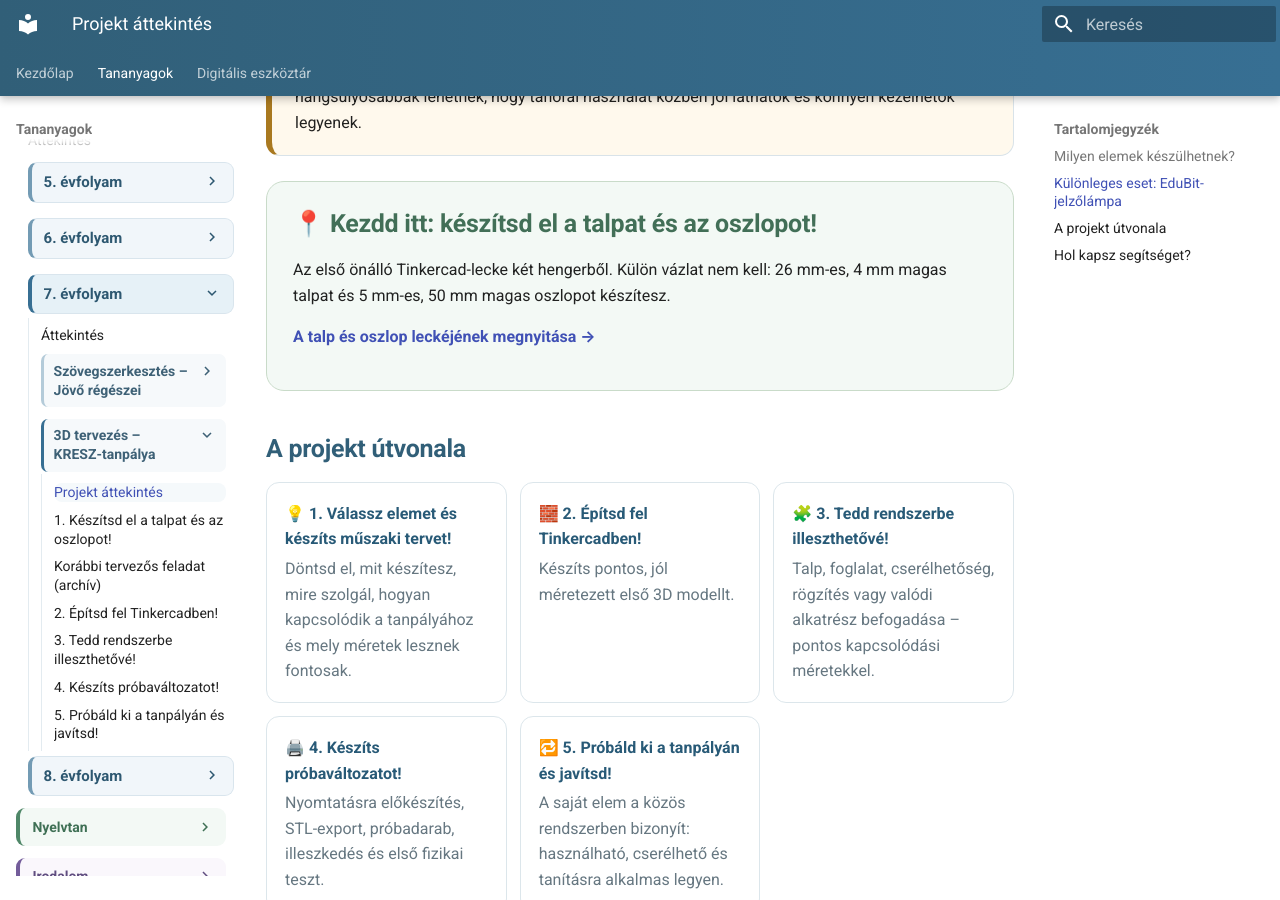
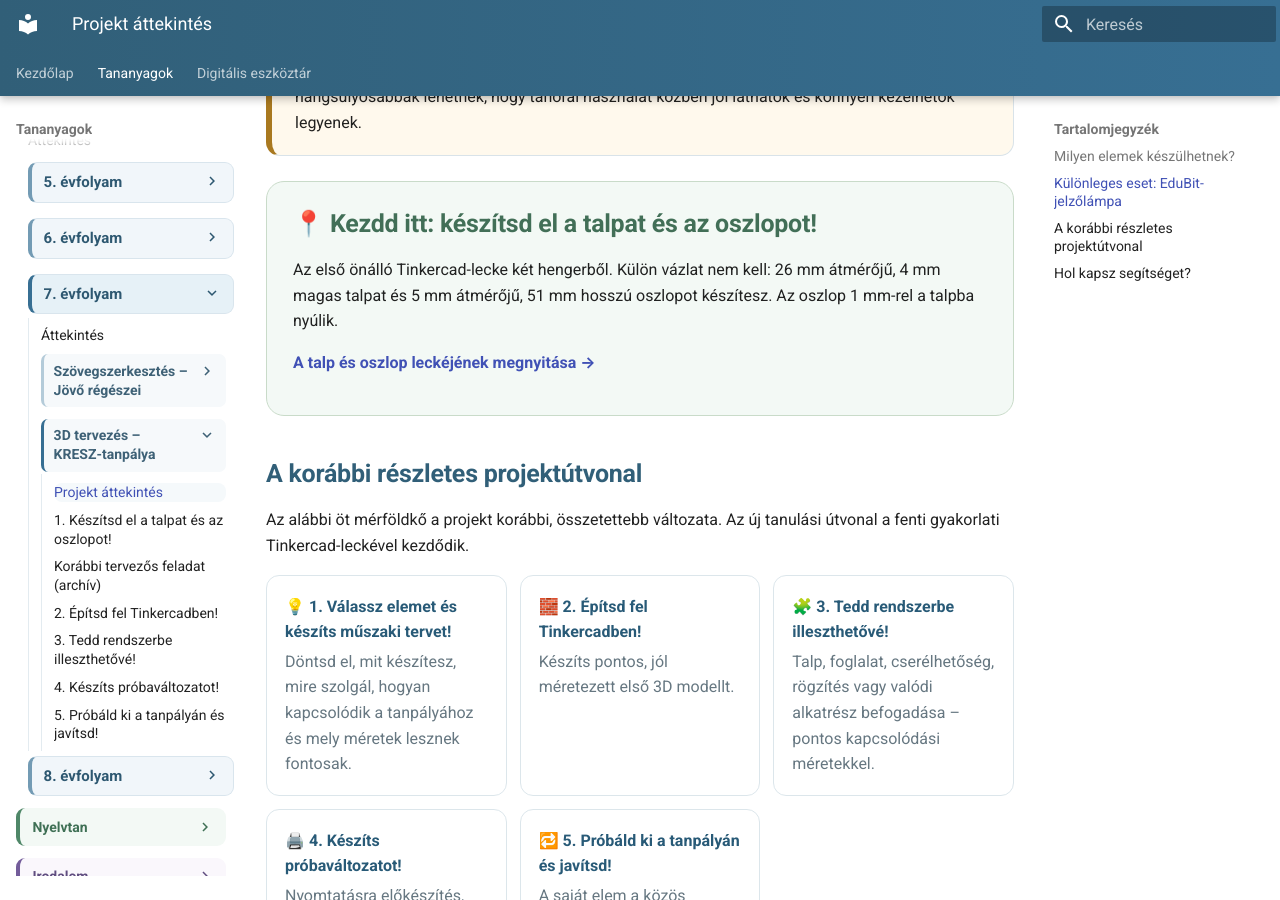
Before and after one commit to bsuszter/digitalis-eszkoztar, an MkDocs documentation site: the page built from docs/tananyagok/digitalis-kultura/7-evfolyam/kresz-tanpalya/index.md, in a window 1280 px wide and 900 px high, scrolled down 3171 px. Built offline with MkDocs 1.6.1 and Material for MkDocs 9.7.7, drawn with Linux system fonts in a browser that asks for light colours.

Commit message:
Align project overview with final guided Tinkercad lesson

```diff
--- a/docs/tananyagok/digitalis-kultura/7-evfolyam/kresz-tanpalya/index.md
+++ b/docs/tananyagok/digitalis-kultura/7-evfolyam/kresz-tanpalya/index.md
@@ -69,11 +69,13 @@ Ha a jelzőlámpa-tartót választod, egy valódi elektronikai elem köré terve
 
 <div class="project-panel project-panel--green">
   <h2>📍 Kezdd itt: készítsd el a talpat és az oszlopot!</h2>
-  <p>Az első önálló Tinkercad-lecke két hengerből. Külön vázlat nem kell: 26 mm-es, 4 mm magas talpat és 5 mm-es, 50 mm magas oszlopot készítesz.</p>
+  <p>Az első önálló Tinkercad-lecke két hengerből. Külön vázlat nem kell: 26 mm átmérőjű, 4 mm magas talpat és 5 mm átmérőjű, 51 mm hosszú oszlopot készítesz. Az oszlop 1 mm-rel a talpba nyúlik.</p>
   <p><a href="talp-es-oszlop-tinkercad/" target="_blank" rel="noopener"><strong>A talp és oszlop leckéjének megnyitása →</strong></a></p>
 </div>
 
-## A projekt útvonala
+## A korábbi részletes projektútvonal
+
+Az alábbi öt mérföldkő a projekt korábbi, összetettebb változata. Az új tanulási útvonal a fenti gyakorlati Tinkercad-leckével kezdődik.
 
 <div class="idea-grid">
   <a class="idea-card" href="01-valassz-elemet-es-keszits-tervet/"><strong>💡 1. Válassz elemet és készíts műszaki tervet!</strong><span>Döntsd el, mit készítesz, mire szolgál, hogyan kapcsolódik a tanpályához és mely méretek lesznek fontosak.</span></a>
```
